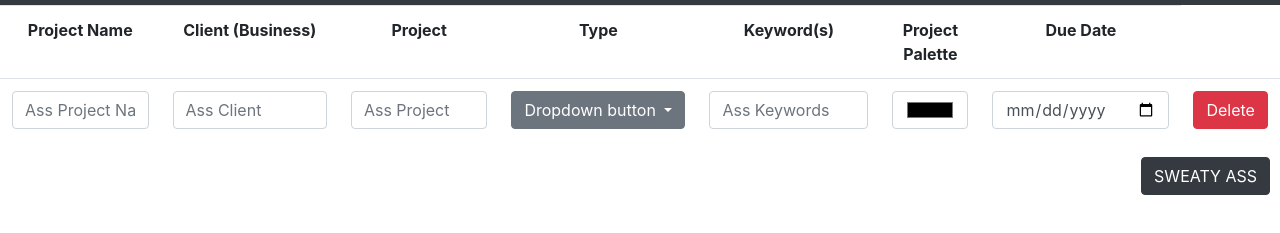
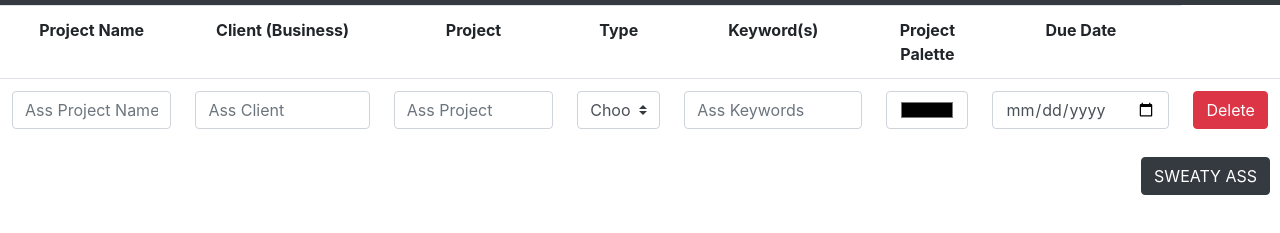
Before and after one commit to fonzi/creativebloke, a plain HTML site: page index.html in a window 1280 px wide. Shown: the part 51-284 px from the top of the page. Drawn offline with nearby package versions, Linux system fonts and the light colour scheme.

Commit message:
Fixed dropdowns

```diff
--- a/css/main.css
+++ b/css/main.css
@@ -1,9 +1,3 @@
-*{
-    padding: 0;
-    margin: 0;
-    box-sizing: border-box;
-}
-
 .addProject
 {
     margin-right: 10px
--- a/index.html
+++ b/index.html
@@ -10,13 +10,12 @@
     <meta charset="utf-8">
     <meta http-equiv="X-UA-Compatible" content="IE=edge">
     <title>Creative Bloke</title>
+
+    <meta charset="utf-8">
+    <meta name="viewport" content="width=device-width, initial-scale=1, shrink-to-fit=no">
     <meta name="description" content="">
     <meta name="viewport" content="width=device-width, initial-scale=1">
     <link rel="stylesheet" href="css/main.css">
-    <script src="javascript/jscolor.js"></script>
-    <script src="javascript/CreateProject.js"></script>
-    <meta charset="utf-8">
-    <meta name="viewport" content="width=device-width, initial-scale=1, shrink-to-fit=no">
     <!-- Bootstrap CSS -->
     <link rel="stylesheet" href="https://stackpath.bootstrapcdn.com/bootstrap/4.3.1/css/bootstrap.min.css"
         integrity="sha384-ggOyR0iXCbMQv3Xipma34MD+dH/1fQ784/j6cY/iJTQUOhcWr7x9JvoRxT2MZw1T" crossorigin="anonymous">
@@ -32,6 +31,10 @@
     <script src="https://cdnjs.cloudflare.com/ajax/libs/jspdf/1.5.3/jspdf.debug.js"
         integrity="sha384-NaWTHo/8YCBYJ59830LTz/P4aQZK1sS0SneOgAvhsIl3zBu8r9RevNg5lHCHAuQ/"
         crossorigin="anonymous"></script>
+    <script src="https://ajax.aspnetcdn.com/ajax/jQuery/jquery-3.3.1.min.js"></script>
+
+    <script src="javascript/jscolor.js"></script>
+    <script src="javascript/CreateProject.js"></script>
 
 </head>
 
@@ -60,7 +63,7 @@
         </div>
     </nav>
 
-    <div class="table-responsive">
+    <div>
         <table style="width:100%" id="projects" class="table">
             <tr>
                 <th>Project Name</th>
@@ -77,17 +80,15 @@
                 <td><input type="text" class="form-control mr-sm-2" placeholder="Ass Client" name="client"></td>
                 <td><input type="text" class="form-control mr-sm-2" placeholder="Ass Project" name="project"></td>
                 <td>
-                    <div class="dropdown">
-                        <button class="btn btn-secondary dropdown-toggle" type="button" id="dropdownMenuButton" data-toggle="dropdown" aria-haspopup="true" aria-expanded="false">
-                            Dropdown button
-                        </button>
-                        <div class="dropdown-menu" aria-labelledby="dropdownMenuButton">
-                            <a class=dropdown-item> Jerkward</a>
-                            <a class=dropdown-item> Fuckoff</a>
-                            <a class=dropdown-item> CUCK!!!</a>
-                            <a class=dropdown-item> MOOSE SHIT</a>
-                        </div>
-                    </div>
+                    <select class="custom-select mr-sm-2" id="inlineFormCustomSelect">
+                        <option selected>Choose...</option>
+                        <option value="1">ONE</option>
+                        <option value="2">TWO</option>
+                        <option value="3">THREE</option>
+                        <option value="4">FOUR</option>
+                        <option value="5">FIVE</option>
+
+                    </select>
                 </td>
                 <td><input type="text" class="form-control mr-sm-2" placeholder="Ass Keywords" name="Keywords"></td>
                 <!-- <td><input class="jscolor" value="ab2567"></td> -->
@@ -96,10 +97,10 @@
                 <td><button class="btn btn-danger" onclick="delRow(this)">Delete</button>
             </tr>
         </table>
-    </div>
 
-    <div class="float-right addProject">
-        <button onclick="create()" class="btn btn-dark">SWEATY ASS</button>
+        <div class="float-right addProject">
+            <button onclick="create()" class="btn btn-dark">SWEATY ASS</button>
+        </div>
     </div>
 </body>
 
--- a/javascript/CreateProject.js
+++ b/javascript/CreateProject.js
@@ -14,11 +14,12 @@ function create()
     projectNCell.innerHTML       = '<td><input type="text" class="form-control mr-sm-2" placeholder="Ass Project Name" name="projectName" ></td>'
     clientCell.innerHTML         = '<td><input type="text" class="form-control mr-sm-2" placeholder="Ass Client" name="client"></td>'
     projectCell.innerHTML        = '<td><input type="text" class="form-control mr-sm-2" placeholder="Ass Project" name="project"></td>'
-    typeCell.innerHTML           = '<td><input type="text" class="form-control mr-sm-2" placeholder="Ass Type" name="Type"></td>'
+    typeCell.innerHTML           = '<td><select class="custom-select mr-sm-2" id="inlineFormCustomSelect"><option selected>Choose...</option><option value="1">ONE</option><option value="2">TWO</option><option value="3">THREE</option><option value="4">FOUR</option><option value="5">FIVE</option></select></td>'
     keywordsCell.innerHTML       = '<td><input type="text" class="form-control mr-sm-2" placeholder="Ass Keywords" name="Keywords"></td>'
     projectPaletteCell.innerHTML = '<td><input type="color" class="form-control mr-sm-2" name="color"></td>'
     dueDateCell.innerHTML        = '<td><input type="date" class="form-control mr-sm-2" name="Due Date"></td>'
     deleteCellButton.innerHTML   = '<td><button class="btn btn-danger" onclick="delRow(this)">Delete</button>'
+
 }
 
 function delRow(x)
```
